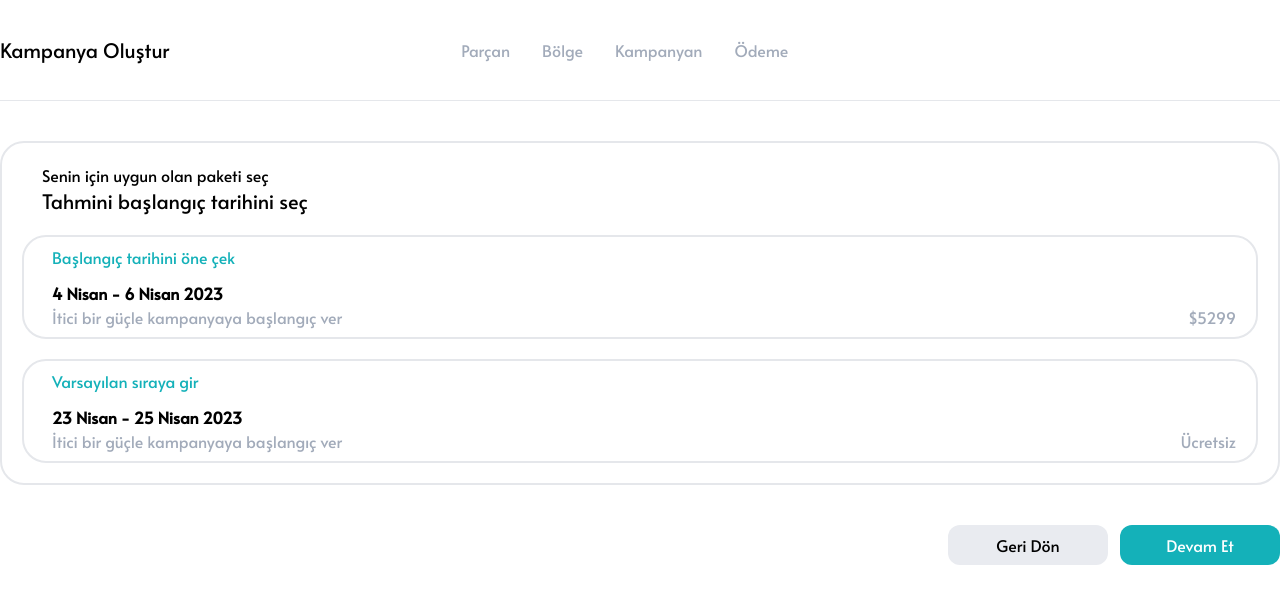
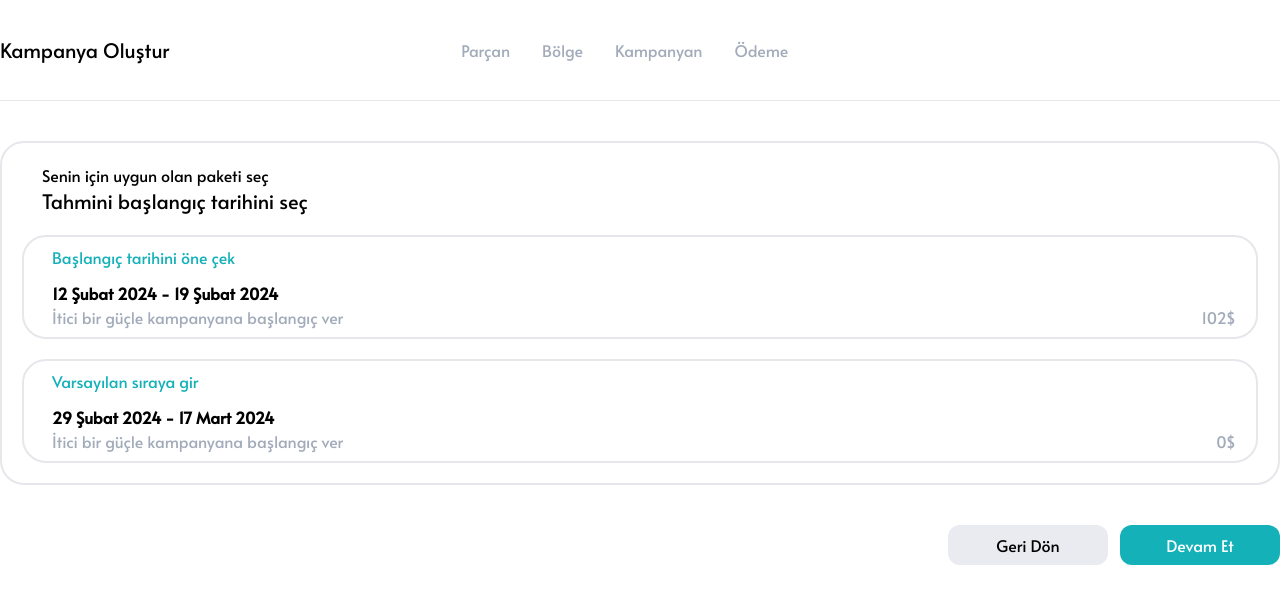
Before and after one commit to neslihanatasever/makrocase, a Next.js app: page /pages/campaign in a window 1280 px wide. Shown: the top 604 px of the page. Built offline with nearby package versions, Linux system fonts and the light colour scheme.

Commit message:
son kampanya sayfası verileri alındı

```diff
--- a/app/pages/campaign/page.tsx
+++ b/app/pages/campaign/page.tsx
@@ -1,37 +1,69 @@
+"use client";
 import Link from "next/link";
+import { useStore } from "../../store/Data";
 
 export default function CampaignPage() {
-    return(
+  const campaign = useStore((state) => state.get_date);
+  const get_campaign = useStore((state) => state.get_campaign);
+
+  // Ay ismini getirmek için yardımcı fonksiyon
+  function getMonthName(monthIndex) {
+    const months = [
+      "Ocak",
+      "Şubat",
+      "Mart",
+      "Nisan",
+      "Mayıs",
+      "Haziran",
+      "Temmuz",
+      "Ağustos",
+      "Eylül",
+      "Ekim",
+      "Kasım",
+      "Aralık"
+    ];
+    return months[monthIndex];
+  }
+
+  return (
     <main className="container mx-auto">
       <div className="w-full h-full flex flex-col border-solid border-2 rounded-3xl mt-10 px-5 mb-10">
         <div className="m-5 flex flex-col">
           <label>Senin için uygun olan paketi seç</label>
-            <label className="text-2xl text-xl">Tahmini başlangıç tarihini seç</label>
+          <label className="text-2xl text-xl">
+            Tahmini başlangıç tarihini seç
+          </label>
         </div>
+        {campaign.map((campa, index) => {
+          // Tarih aralığını al
+          const startDate = new Date(campa.date_range[0]);
+          const endDate = new Date(campa.date_range[1]);
 
-          <div className="w-full h-25 flex flex-col border-solid border-2 rounded-3xl p-2 mb-5">
-            <label className="ml-5 mb-3 text-blue">Başlangıç tarihini öne çek</label>
-            <label className="ml-5 font-semibold">4 Nisan - 6 Nisan 2023</label>
+          // Tarihleri biçimlendir
+          const formattedStartDate = `${startDate.getDate()} ${getMonthName(startDate.getMonth())} ${startDate.getFullYear()}`;
+          const formattedEndDate = `${endDate.getDate()} ${getMonthName(endDate.getMonth())} ${endDate.getFullYear()}`;
+
+          // Tarih aralığı dizesini oluştur
+          const dateRangeString = `${formattedStartDate} - ${formattedEndDate}`;
+
+          return (
+            <div key={campa.id} className="w-full h-25 flex flex-col border-solid border-2 rounded-3xl p-2 mb-5">
+              <label className="ml-5 mb-3 text-blue">{campa.name}</label>
+              <label className="ml-5 font-semibold">
+                {dateRangeString}
+              </label>
 
               <div className="flex justify-between text-lightgray">
-              <label className="ml-5">
-              İtici bir güçle kampanyaya başlangıç ver
+                <label className="ml-5">{campa.description}</label>
+                <label className="mr-3">
+                  {get_campaign.campaign_data.region === "US" ? campa.price * 0.03 : campa.price}
+                  {get_campaign.campaign_data.region === "US" ? "$" : "₺"}
+
                 </label>
-              <label className="mr-3">$5299</label>
               </div>
             </div>
-          <div className="w-full h-25 flex flex-col border-solid border-2 rounded-3xl p-2  mb-5">
-            <label className="ml-5 mb-3 text-blue">Varsayılan sıraya gir</label>
-            <label className="ml-5 font-semibold">23 Nisan - 25 Nisan 2023</label>
-
-
-            <div className="flex justify-between text-lightgray">
-              <label className="ml-5">
-                İtici bir güçle kampanyaya başlangıç ver
-              </label>
-              <label className="mr-3">Ücretsiz</label>
-            </div>
-          </div>
+          );
+        })}
       </div>
       <div className="mb-10">
         <div>
@@ -50,5 +82,5 @@ export default function CampaignPage() {
         </div>
       </div>
     </main>
-    )
+  );
 }
--- a/app/store/Data.tsx
+++ b/app/store/Data.tsx
@@ -53,5 +53,29 @@ export const useStore = create((set) => ({
       currency: "TRY",
     },
   ],
+  get_date: [
+    {
+      "id": "1",
+      "name": "Başlangıç tarihini öne çek",
+      "date_range": [
+        "2024-02-12T02:09:23.775Z",
+        "2024-02-19T02:09:23.775Z"
+      ],
+      "price": 3400,
+      "description": "İtici bir güçle kampanyana başlangıç ver",
+      "currency": "TRY"
+    },
+    {
+      "id": "2",
+      "name": "Varsayılan sıraya gir",
+      "date_range": [
+        "2024-02-29T02:09:23.775Z",
+        "2024-03-17T02:09:23.775Z"
+      ],
+      "price": 0,
+      "description": "İtici bir güçle kampanyana başlangıç ver",
+      "currency": "TRY"
+    }
+  ],
   track_genres: ["pop", "rock", "jazz"],
 }));
```
Lines whose indentation alone changed are shown as unchanged.
